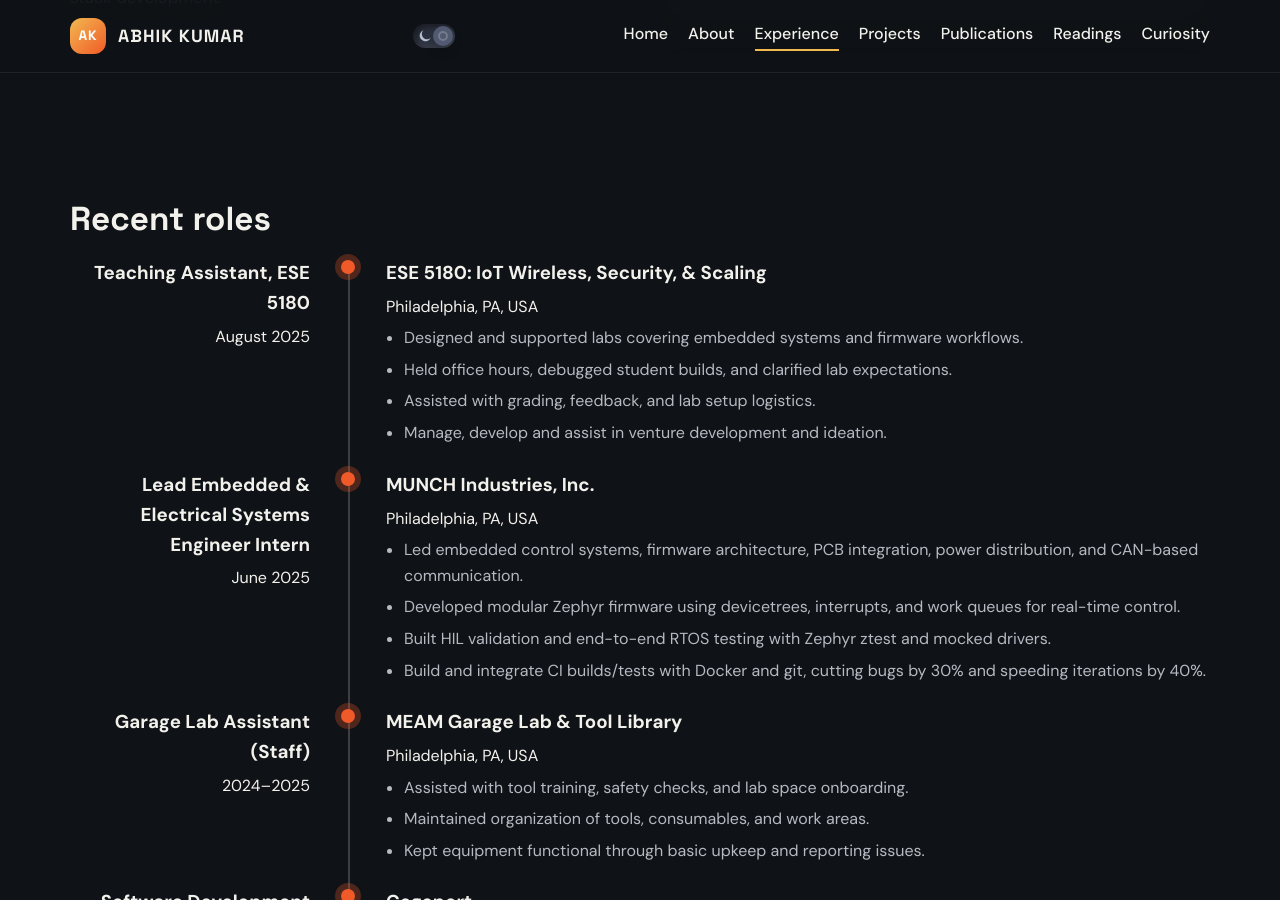
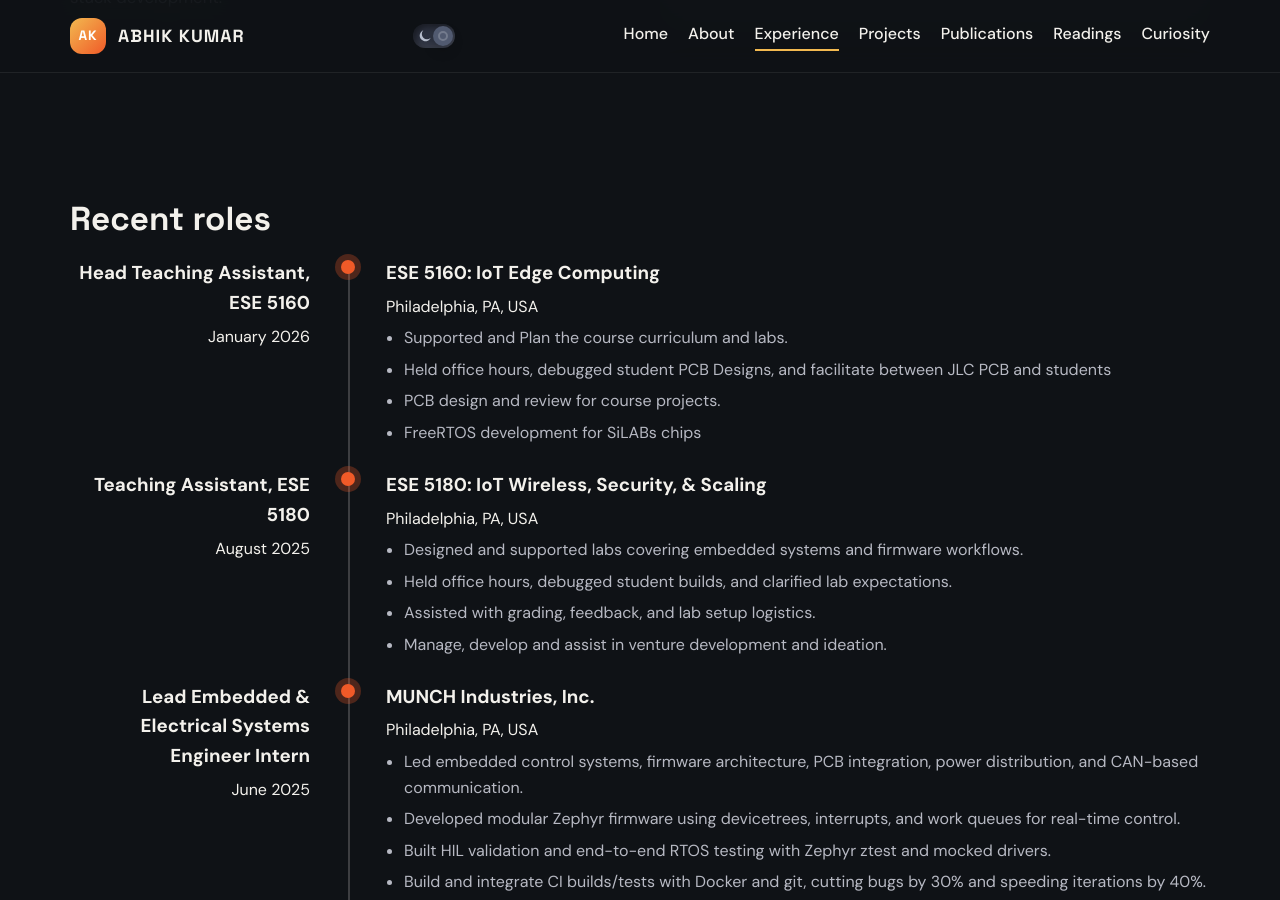
Before and after one commit to abhikkum/abhik_profile, a Jekyll site: the page built from _pages/experience.html, in a window 1280 px wide and 900 px high, scrolled down 436 px. Built offline with Jekyll 4.4.1, drawn with Linux system fonts in a browser that asks for light colours.

Commit message:
added recent addition to experience

```diff
--- a/_pages/experience.html
+++ b/_pages/experience.html
@@ -32,6 +32,27 @@ description: Professional and research experience.
   <div class="container">
     <h2 class="section-title">Recent roles</h2>
     <div class="exp-timeline">
+      <article class="exp-item reveal">
+        <div class="exp-left">
+          <h3>Head Teaching Assistant, ESE 5160</h3>
+          <p>January 2026</p>
+        </div>
+        <div class="exp-mid">
+          <span class="exp-dot" aria-hidden="true"></span>
+        </div>
+        <div class="exp-right">
+          <h3>
+            <a class="section-title-link" href="https://ese5160.seas.upenn.edu/">ESE 5160: IoT Edge Computing</a>
+          </h3>
+          <p>Philadelphia, PA, USA</p>
+          <ul>
+            <li>Supported and Plan the course curriculum and labs.</li>
+            <li>Held office hours, debugged student PCB Designs, and facilitate between JLC PCB and students</li>
+            <li>PCB design and review for course projects.</li>
+            <li>FreeRTOS development for SiLABs chips</li>
+          </ul>
+        </div>
+      </article>
       <article class="exp-item reveal">
         <div class="exp-left">
           <h3>Teaching Assistant, ESE 5180</h3>
```
Also changed, not shown: files/cv/README.md (+5 -0 lines).
